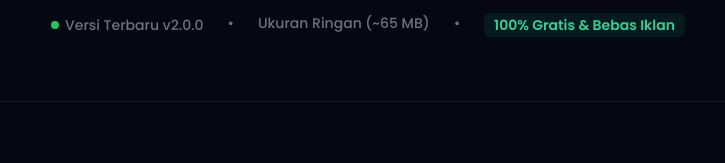
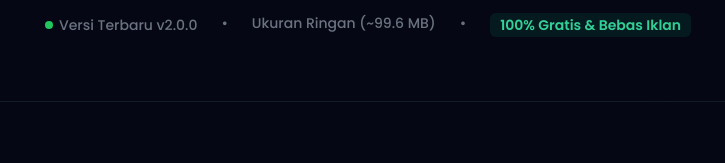
Before and after one commit to Yusrilriandi/muazzin-web, a plain HTML site: page index.html in a window 1280 px wide. Shown: the part 833-996 px from the top of the page, 272-997 px from the left. Drawn offline with nearby package versions, Linux system fonts and the light colour scheme.

Commit message:
Update 8

```diff
--- a/index.html
+++ b/index.html
@@ -66,7 +66,7 @@
       <div class="mt-4 text-sm text-gray-500 font-medium flex flex-wrap justify-center gap-y-2 gap-x-6">
         <span class="flex items-center gap-1.5"><span class="w-2 h-2 rounded-full bg-green-500"></span> Versi Terbaru v2.0.0</span>
         <span>•</span>
-        <span>Ukuran Ringan (~65 MB)</span>
+        <span>Ukuran Ringan (~99.6 MB)</span>
         <span>•</span>
         <span class="text-emerald-400 font-semibold bg-emerald-500/10 px-2.5 py-0.5 rounded-md">100% Gratis & Bebas Iklan</span>
       </div>
```
